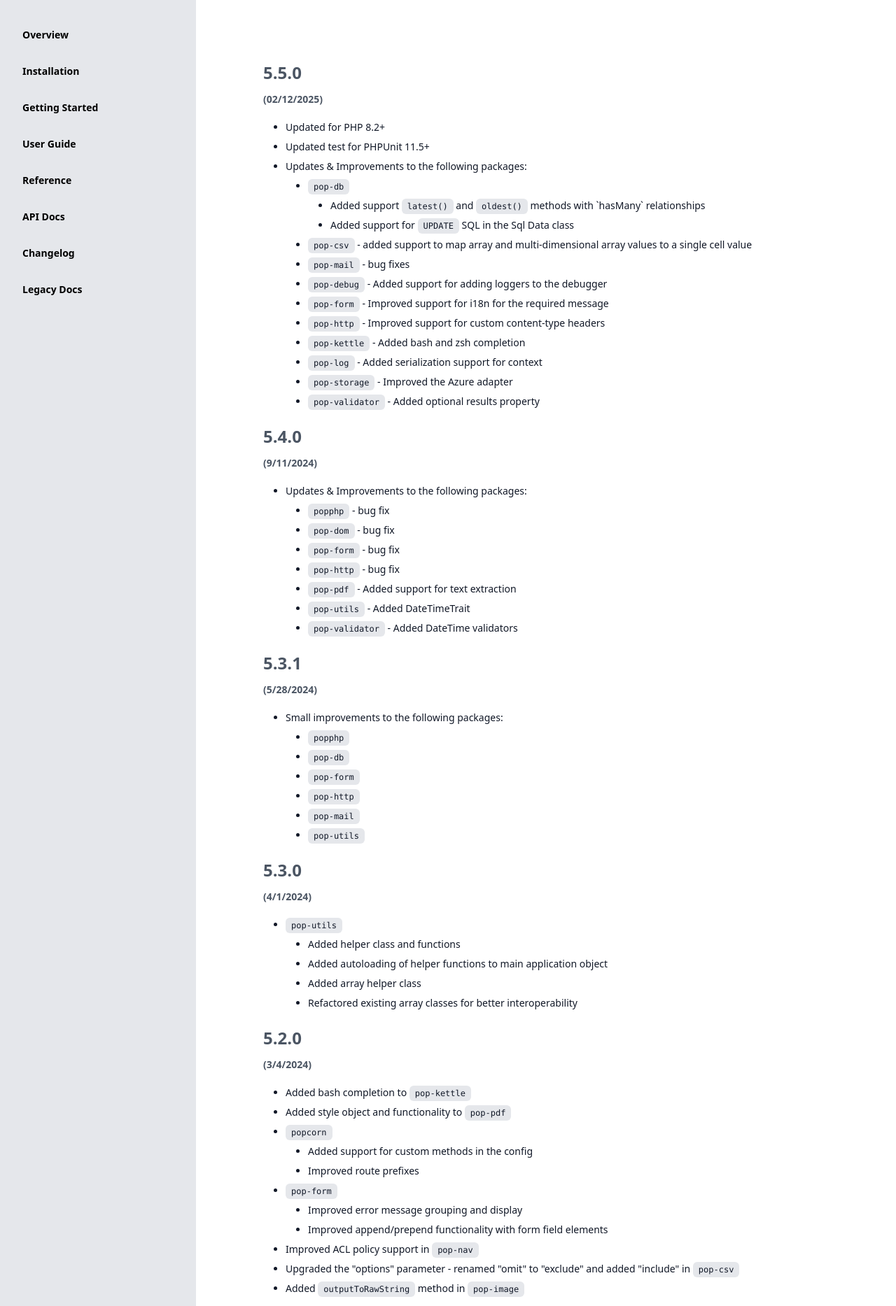
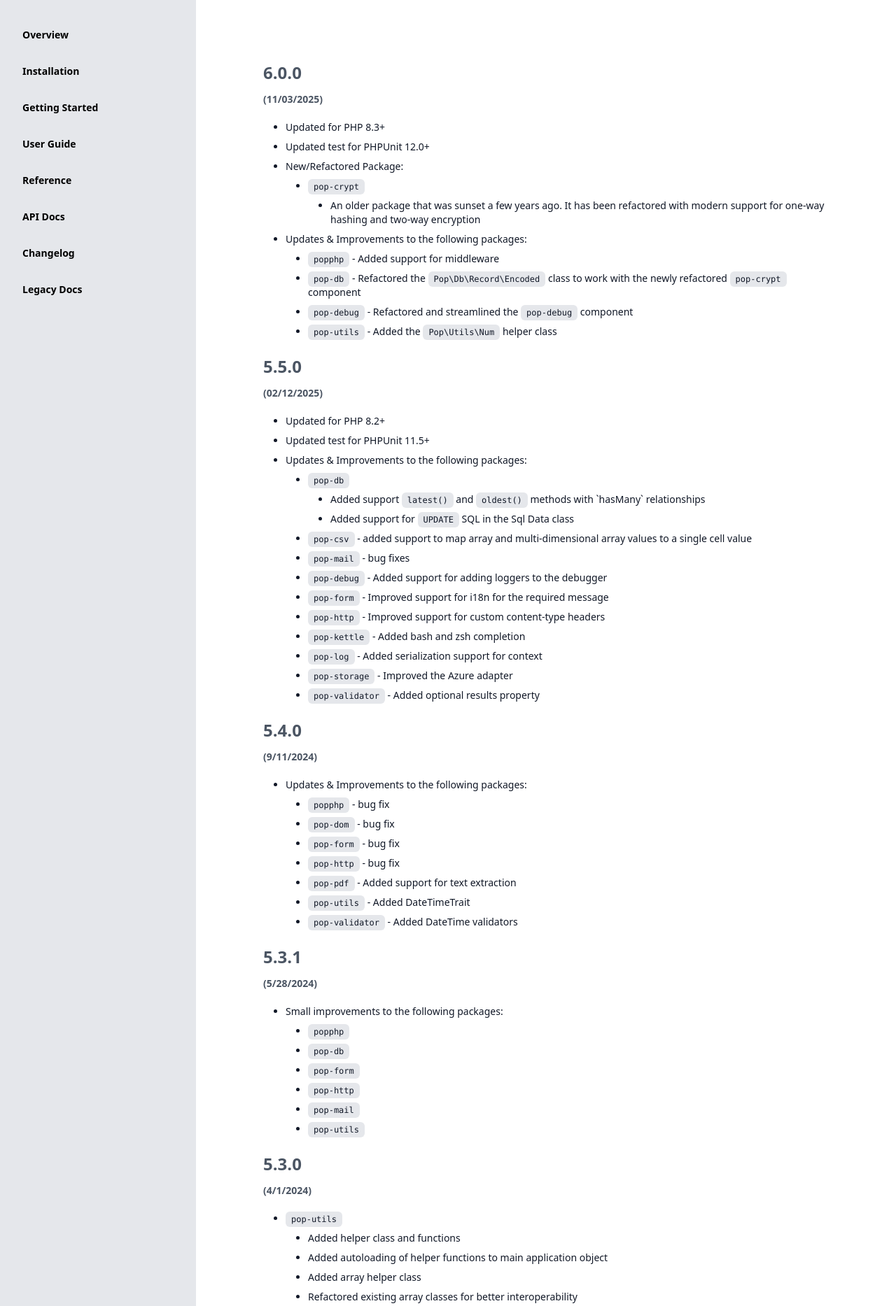
Before and after one commit to popphp/docs, a PHP site: page /auth/app/view/changelog.phtml in a window 1280 px wide. Shown: the part 80-1947 px from the top of the page at 70% size. Run offline with PHP 8.4, Linux system fonts and the light colour scheme; data that the repository does not hold is empty; style sheets or scripts are compiled from the project's sources; some web fonts are replaced.

Commit message:
Update docs for v6

```diff
--- a/app/view/changelog.phtml
+++ b/app/view/changelog.phtml
@@ -3,6 +3,30 @@
             <main class="col-right bg-white overflow-y-auto pl-24 pr-24 pt-12 pb-12 max-[976px]:pl-12 max-[976px]:pr-12 max-[976px]:pt-4 max-[976px]:pb-4 dark:text-gray-300 dark:bg-gray-900">
                 <div class="main-content">
                     <h2><?=$title; ?></h2>
+                    <h4 id="6.0.0">6.0.0</h4>
+                    <h6>(11/03/2025)</h6>
+                    <ul class="list-disc text-sm ml-8 mb-4 mt-4">
+                        <li class="mb-2">Updated for PHP 8.3+</li>
+                        <li class="mb-2">Updated test for PHPUnit 12.0+</li>
+                        <li class="mb-2">New/Refactored Package:
+                            <ul class="list-disc text-sm ml-8 mb-2 mt-2">
+                                <li class="mb-2"><code class="inline-code">pop-crypt</code>
+                                    <ul class="list-disc text-sm ml-8 mb-2 mt-2">
+                                        <li class="mb-2">An older package that was sunset a few years ago. It has been refactored with modern support
+                                            for one-way hashing and two-way encryption</li>
+                                    </ul>
+                                </li>
+                            </ul>
+                        </li>
+                        <li class="mb-2">Updates & Improvements to the following packages:
+                            <ul class="list-disc text-sm ml-8 mb-2 mt-2">
+                                <li class="mb-2"><code class="inline-code">popphp</code> - Added support for middleware</li>
+                                <li class="mb-2"><code class="inline-code">pop-db</code> - Refactored the <code class="inline-code">Pop\Db\Record\Encoded</code> class to work with the newly refactored <code class="inline-code">pop-crypt</code> component</li>
+                                <li class="mb-2"><code class="inline-code">pop-debug</code> - Refactored and streamlined the <code class="inline-code">pop-debug</code> component</li>
+                                <li class="mb-2"><code class="inline-code">pop-utils</code> - Added the <code class="inline-code">Pop\Utils\Num</code> helper class</li>
+                            </ul>
+                        </li>
+                    </ul>
                     <h4 id="5.5.0">5.5.0</h4>
                     <h6>(02/12/2025)</h6>
                     <ul class="list-disc text-sm ml-8 mb-4 mt-4">
--- a/app/view/getting-started/applications.phtml
+++ b/app/view/getting-started/applications.phtml
@@ -77,6 +77,7 @@ $app = new Pop\Application($autoloader, [
                         <li class="mb-1"><code class="inline-code">$app->registerRouter($router)</code><span class="text-sm"> - Register a new router object</span></li>
                         <li class="mb-1"><code class="inline-code">$app->registerServices($services)</code><span class="text-sm"> - Register a new service locator</span></li>
                         <li class="mb-1"><code class="inline-code">$app->registerEvents($events)</code><span class="text-sm"> - Register a new event manager</span></li>
+                        <li class="mb-1"><code class="inline-code">$app->registerMiddleware($middleware)</code><span class="text-sm"> - Register a middleware manager</span></li>
                         <li class="mb-1"><code class="inline-code">$app->registerModules($modules)</code><span class="text-sm"> - Register a new module manager</span></li>
                         <li class="mb-1"><code class="inline-code">$app->registerAutoloader($autoloader)</code><span class="text-sm"> - Register an autoloader with the application</span></li>
                         <li class="mb-1"><code class="inline-code">$app->mergeConfig($config, $preserve = false)</code><span class="text-sm"> - Merge config values into the application</span></li>
@@ -90,6 +91,7 @@ $app = new Pop\Application($autoloader, [
                         <li class="mb-1"><code class="inline-code">$app->router()</code><span class="text-sm"> - Access the router</span></li>
                         <li class="mb-1"><code class="inline-code">$app->services()</code><span class="text-sm"> - Access the service locator</span></li>
                         <li class="mb-1"><code class="inline-code">$app->events()</code><span class="text-sm"> - Access the event manager</span></li>
+                        <li class="mb-1"><code class="inline-code">$app->middleware()</code><span class="text-sm"> - Access the middleware manager</span></li>
                         <li class="mb-1"><code class="inline-code">$app->modules()</code><span class="text-sm"> - Access the module manager</span></li>
                     </ul>
                     <p>Also, magic methods expose them as direct properties as well:</p>
@@ -99,6 +101,7 @@ $app = new Pop\Application($autoloader, [
                         <li class="mb-1"><code class="inline-code">$app->router</code><span class="text-sm"> - Access the router</span></li>
                         <li class="mb-1"><code class="inline-code">$app->services</code><span class="text-sm"> - Access the service locator</span></li>
                         <li class="mb-1"><code class="inline-code">$app->events</code><span class="text-sm"> - Access the event manager</span></li>
+                        <li class="mb-1"><code class="inline-code">$app->middleware</code><span class="text-sm"> - Access the middleware manager</span></li>
                         <li class="mb-1"><code class="inline-code">$app->modules</code><span class="text-sm"> - Access the module manager</span></li>
                     </ul>
                     <h4 id="advanced-api" class="mt-8">Advanced API</h4>
@@ -117,6 +120,9 @@ $app = new Pop\Application($autoloader, [
                         <li class="mb-1"><code class="inline-code">$app->on($name, $action, $priority = 0);</code><span class="text-sm"> - Attach an event</span></li>
                         <li class="mb-1"><code class="inline-code">$app->off($name, $action);</code><span class="text-sm"> - Detach an event</span></li>
                         <li class="mb-1"><code class="inline-code">$app->trigger($name, array $args = []);</code><span class="text-sm"> - Trigger an event</span></li>
+                        <li class="mb-1"><code class="inline-code">$app->addMiddleware($handler, $name = null);</code><span class="text-sm"> - Add a middleware handler</span></li>
+                        <li class="mb-1"><code class="inline-code">$app->getMiddleware($name);</code><span class="text-sm"> - Get a middleware handler</span></li>
+                        <li class="mb-1"><code class="inline-code">$app->removeMiddleware($name);</code><span class="text-sm"> - Remove a middleware handler</span></li>
                     </ul>
                     <h4 id="running-an-application" class="mt-8">Running an Application</h4>
                     <p>Once you've configured your application object, you can run the application by simply executing the <code class="inline-code">run</code> method.
--- a/app/view/inc/nav.phtml
+++ b/app/view/inc/nav.phtml
@@ -56,6 +56,12 @@
                                 <ul class="hidden">
                                     <li><a href="<?=$version; ?>/getting-started/events#priority">Priority</a></li>
                                     <li><a href="<?=$version; ?>/getting-started/events#application">Application Events</a></li>
+                                </ul>
+                            </li>
+                            <li>
+                                <a href="<?=$version; ?>/getting-started/middleware">Middleware</a>
+                                <ul class="hidden">
+                                    <li><a href="<?=$version; ?>/getting-started/middleware#routes">Routes</a></li>
                                 </ul>
                             </li>
                             <li>
@@ -425,6 +431,7 @@
                             <li><a href="https://github.com/popphp/pop-console#readme" target="_blank">pop-console</a></li>
                             <li><a href="https://github.com/popphp/popphp/#controllers" target="_blank">pop-controller</a></li>
                             <li><a href="https://github.com/popphp/pop-cookie#readme" target="_blank">pop-cookie</a></li>
+                            <li><a href="https://github.com/popphp/pop-crypt#readme" target="_blank">pop-crypt</a></li>
                             <li><a href="https://github.com/popphp/pop-css#readme" target="_blank">pop-css</a></li>
                             <li><a href="https://github.com/popphp/pop-csv#readme" target="_blank">pop-csv</a></li>
                             <li><a href="https://github.com/popphp/pop-db#readme" target="_blank">pop-db</a></li>
@@ -459,10 +466,11 @@
                             <li><a href="https://github.com/popphp/popphp#readme" target="_blank">popphp</a></li>
                         </ul>
                     </li>
-                    <li><a href="https://api.popphp.org/5.0/" target="_blank">API Docs</a></li>
+                    <li><a href="https://api.popphp.org/6.x/" target="_blank">API Docs</a></li>
                     <li x-data="{open: <?=$nav6Active; ?>}">
                         <a href="<?=$version; ?>/changelog">Changelog</a>
                         <ul x-show="open" x-transition:enter.duration.200ms x-transition:leave.duration.200ms x-cloak>
+                            <li><a href="<?=$version; ?>/changelog#6.0.0">6.0.0</a></li>
                             <li><a href="<?=$version; ?>/changelog#5.5.0">5.5.0</a></li>
                             <li><a href="<?=$version; ?>/changelog#5.4.0">5.4.0</a></li>
                             <li><a href="<?=$version; ?>/changelog#5.3.1">5.3.1</a></li>
--- a/app/view/installation/requirements.phtml
+++ b/app/view/installation/requirements.phtml
@@ -6,8 +6,7 @@
     include __DIR__ . '/../inc/breadcrumb.phtml';
 endif; ?>
                     <h2><?=$title; ?></h2>
-                    <p>At a minimum, the Pop PHP Framework requires at least <strong>PHP 8.2</strong>, but it has been built for and tested with <strong>PHP 8.3</strong> as well.
-                    <em>As of Pop PHP Framework version 5.0.0, PHP 7.4 is no longer supported.</em></p>
+                    <p>At a minimum, the Pop PHP Framework requires at least <strong>PHP 8.3</strong>, but it has been built for and tested with <strong>PHP 8.4</strong> as well.</p>
                     <h4>Recommendations</h4>
                     <p>Various components of the Pop PHP Framework require different PHP extensions and components to function correctly. If you wish to take advantage of the many components of Pop PHP, the following is recommended:</p>
                     <h5>Databases:</h5>
--- a/app/view/overview/about.phtml
+++ b/app/view/overview/about.phtml
@@ -9,6 +9,6 @@ endif; ?>
                     <p>Pop PHP is an <strong>open source</strong>, <strong>object-oriented</strong> PHP framework. It has been built and tested to run on <strong>PHP 8.2+</strong>. It is available on <a href="https://github.com/popphp" target="_blank">GitHub</a> and through <a href="https://packagist.org/packages/popphp/" target="_blank">Composer</a>. The framework is tested using <a href="https://phpunit.de/" target="_blank">PHPUnit</a> and continuous integration is maintained using <a href="https://github.com/features/actions" target="_blank">GitHub Actions</a>.</p>
                     <h4>A Brief History of Pop PHP</h4>
                     <p>The humble beginnings of the framework started back in 2009 as a small library of components written by Nick Sagona. From that, the Pop PHP Framework began to take shape and the very first version of it was released in early 2012. That version made it to 1.7 in 2014, where support for version 1 ended and work on version 2 began. Pop PHP 2 ushered in a significant refactor, taking advantage of PHP 5.4, eliminating dependencies among components, separating the components into self-contained repositories, and incorporating <a href="https://packagist.org/packages/popphp/" target="_blank">Composer</a>.</p>
-                    <p>On February 12, 2025, <strong>version <?=$currentVersion; ?></strong> was released and it continues the development and growth that the previous versions set forth.</p>
+                    <p>On November 3, 2025, <strong>version <?=$currentVersion; ?></strong> was released and it continues the development and growth that the previous versions set forth.</p>
                 </div>
 <?php include __DIR__ . '/../inc/footer.phtml'; ?>
--- a/app/view/overview/community.phtml
+++ b/app/view/overview/community.phtml
@@ -20,7 +20,7 @@ endif; ?>
                     </ul>
                     <h6>Documentation</h6>
                     <ul class="list-disc ml-8 text-sm">
-                        <li class="mb-2"><a href="https://api.popphp.org/5.0/" target="_blank">API documentation</a></li>
+                        <li class="mb-2"><a href="https://api.popphp.org/6.x/" target="_blank">API documentation</a></li>
                         <li class="mb-2"><a href="https://www.popphp.org/" target="_blank">Website</a></li>
                     </ul>
                 </div>
```
Also changed, not shown: app/view/getting-started/middleware.phtml (added, +79 -0 lines), composer.json (+4 -4 lines).
